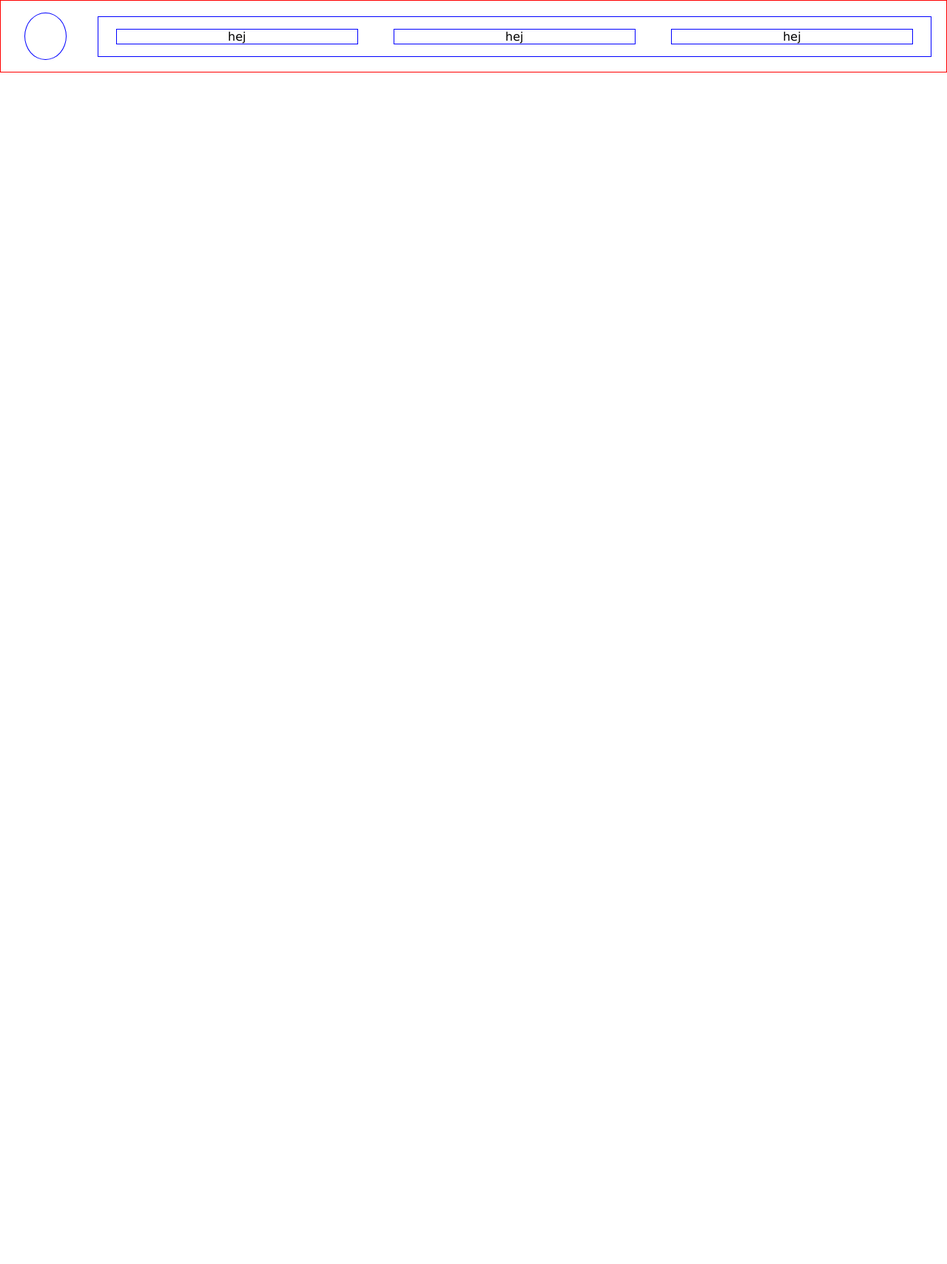
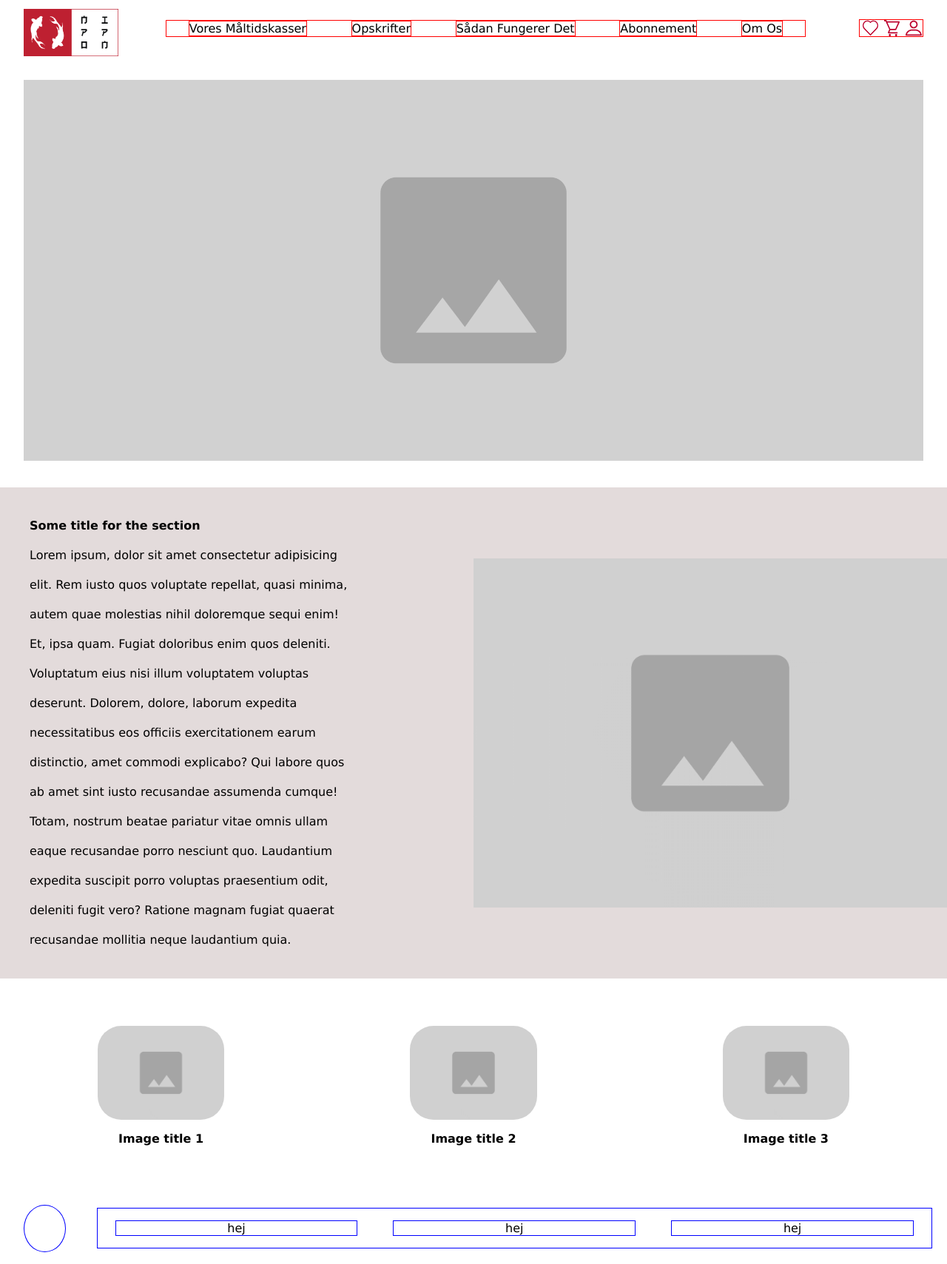
Before and after one commit to magn3054/nippon, a PHP site: page / in a window 1280 px wide. Shown: the whole page at 74% size. Before the commit the page ends 98 px from the top, so only its background shows below. Run offline with PHP 8.4, Linux system fonts and the light colour scheme.

Commit message:
index page layout first draft done

```diff
--- a/css/footer.css
+++ b/css/footer.css
@@ -5,7 +5,6 @@ footer {
     min-height: 4rem;
     align-items: center;
     bottom: 0;
-    border: red 1px solid;
 }
 
 #f-logo {
--- a/css/header.css
+++ b/css/header.css
@@ -0,0 +1,46 @@
+header {
+    display: flex;
+    flex-direction: row;
+    width: 100%;
+    min-height: 4rem;
+    align-items: center;
+    bottom: 0;
+}
+
+#main-logo {
+    height: 4rem;
+    margin: 0.75rem 2rem 0;
+}
+
+#submenus {
+    display: flex;
+    flex-direction: row;
+    margin: 0px 4rem 0 2rem;
+    width: 100%;
+    height: 100%;
+    justify-content: space-around;
+    border: red 1px solid;
+
+    & div {
+        margin: 0rem 1rem;
+        height: 100%;
+        border: red 1px solid;
+
+    }
+}
+
+.icons-menu {
+    display: flex;
+    flex-direction: row;
+    right: 0;
+    margin: 0px 2rem 0 0.5rem;
+    width: 8rem;
+    height: 100%;
+    justify-items: center;
+    border: red 1px solid;
+
+    & .icons {
+        margin: 0rem 0.25rem;
+        width: 25%;
+    }
+}
--- a/css/index.css
+++ b/css/index.css
@@ -19,9 +19,34 @@
     & article {
         width: 50%;
         padding: 2rem 10rem 2rem 2.5rem;
+        line-height: 2.5;
     }
 
     & img {
         width: 50%;
     }
 }
+
+.bot-section {
+    display: flex;
+    flex-direction: row;
+    justify-content: center;
+    align-items: center;
+    width: 100%;
+    min-height: min-content;
+    margin: 2rem 0;
+
+    & article {
+        display: flex;
+        flex-direction: column;
+        width: 33%;
+        padding: 2rem 2.5rem 2rem 2.5rem;
+        align-items: center;
+    }
+
+    & img {
+        border-radius: 2rem;
+        width: 50%;
+        margin-bottom: 1rem;
+    }
+}
--- a/header.php
+++ b/header.php
@@ -0,0 +1,15 @@
+<header>
+        <img id="main-logo" src="img/logo_LS.png" alt="Logo">
+        <div id="submenus">
+            <div>Vores Måltidskasser</div>
+            <div>Opskrifter</div>
+            <div>Sådan Fungerer Det</div>
+            <div>Abonnement</div>
+            <div>Om Os</div>
+        </div>
+        <div class="icons-menu">
+            <img class="icons" id="heart" src="img/heart.svg" alt="Hjerte - Synes godt om">
+            <img class="icons" id="basket" src="img/basket.svg" alt="">
+            <img class="icons" id="profile" src="img/profile.svg" alt="heart">
+        </div>
+    </header>
--- a/index.php
+++ b/index.php
@@ -11,18 +11,32 @@
     <link rel="stylesheet" href="css/index.css">
 </head>
 <body>
-    <header>
-        <!-- <picture>
-            <source srcset="img/top_image.webp" type="image/webp">
-            <img src="img/top_image.png" alt="Nippon - Asiatiske Måltidskasser">
-        </picture> -->
-    </header>
-    <section></section>
-    <section></section>
-    <section>
-        <article></article>
-        <article></article>
-        <article></article>
+    <?php include 'header.php'; ?>
+    <section class="top-banner">
+        <img src="img/LS_stand-in.png" alt="">
+    </section>
+    <section class="mid-section">
+        <article>
+            <h4>Some title for the section</h4>
+            <p>Lorem ipsum, dolor sit amet consectetur adipisicing elit. Rem iusto quos voluptate repellat, quasi minima, autem quae molestias nihil doloremque sequi enim! Et, ipsa quam. Fugiat doloribus enim quos deleniti.
+            Voluptatum eius nisi illum voluptatem voluptas deserunt. Dolorem, dolore, laborum expedita necessitatibus eos officiis exercitationem earum distinctio, amet commodi explicabo? Qui labore quos ab amet sint iusto recusandae assumenda cumque!
+            Totam, nostrum beatae pariatur vitae omnis ullam eaque recusandae porro nesciunt quo. Laudantium expedita suscipit porro voluptas praesentium odit, deleniti fugit vero? Ratione magnam fugiat quaerat recusandae mollitia neque laudantium quia.</p>
+        </article>
+        <img src="img/SQ_stand-in.png" alt="">
+    </section>
+    <section class="bot-section">
+        <article>
+            <img src="img/SQ_stand-in.png" alt="">
+            <h4>Image title 1</h4>
+        </article>
+        <article>
+            <img src="img/SQ_stand-in.png" alt="">
+            <h4>Image title 2</h4>
+        </article>
+        <article>
+            <img src="img/SQ_stand-in.png" alt="">
+            <h4>Image title 3</h4>
+        </article>
     </section>
     <?php include 'footer.php'; ?>
 </body>
```
Also changed, not shown: index.html (+24 -13 lines), img/basket.svg (added), img/heart.svg (added), img/logo_LS.png (added), img/profile.svg (added).
